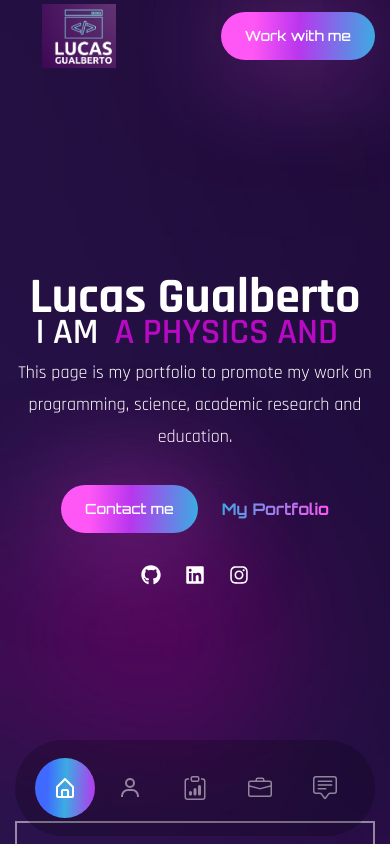
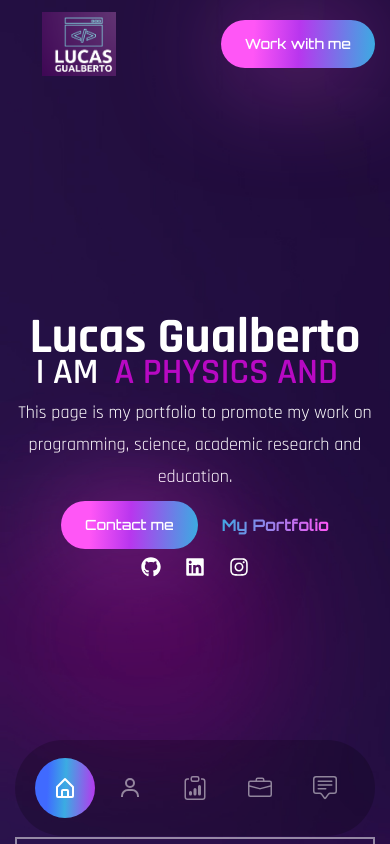
Before and after one commit to Lucas-Gualberto94/lucas-gualberto94.github.io, a React (Create React App) app: page / in a window 390 px wide. Shown: the top 844 px of the page. Built offline with nearby package versions, Linux system fonts and the light colour scheme; the HTML template or start-up script is replaced by a standard one; a web font is replaced by a local one.

Commit message:
adjusting banner and header

```diff
--- a/src/components/Banner.js
+++ b/src/components/Banner.js
@@ -54,7 +54,7 @@ const Banner = () => {
               initial="hidden"
               whileInView={'show'}
               viewport={{once: false, amount: 0.7}}
-              className='mb-8 max-w-lg mx-auto lg:mx-0'>
+              className='mb-2 max-w-lg mx-auto lg:mx-0'>
               This page is my portfolio to promote my work on programming, science,
               academic research and education.
             </motion.p>
@@ -63,7 +63,7 @@ const Banner = () => {
               initial="hidden"
               whileInView={'show'}
               viewport={{once: false, amount: 0.7}}
-              className='flex max-w-max gap-x-6 items-center mb-8 mx-auto lg:mx-0'>
+              className='flex max-w-max gap-x-6 items-center mb-2 mx-auto lg:mx-0'>
               <button className='btn btn-sm'>Contact me</button>
               <a href='https://github.com/Lucas-Gualberto94' className='text-gradient btn-link'>
                 My Portfolio
--- a/src/components/Header.js
+++ b/src/components/Header.js
@@ -4,7 +4,7 @@ import logo4 from '../assets/logo4.png';
 
 const Header = () => {
   return (
-  <header className='py-1'>
+  <header className='py-3'>
     <div className='container mx-auto'>
       <div className='flex justify-between items-center'>
             <img className='object-scale-down h-16 w-32' src={logo4} alt='' />
```
